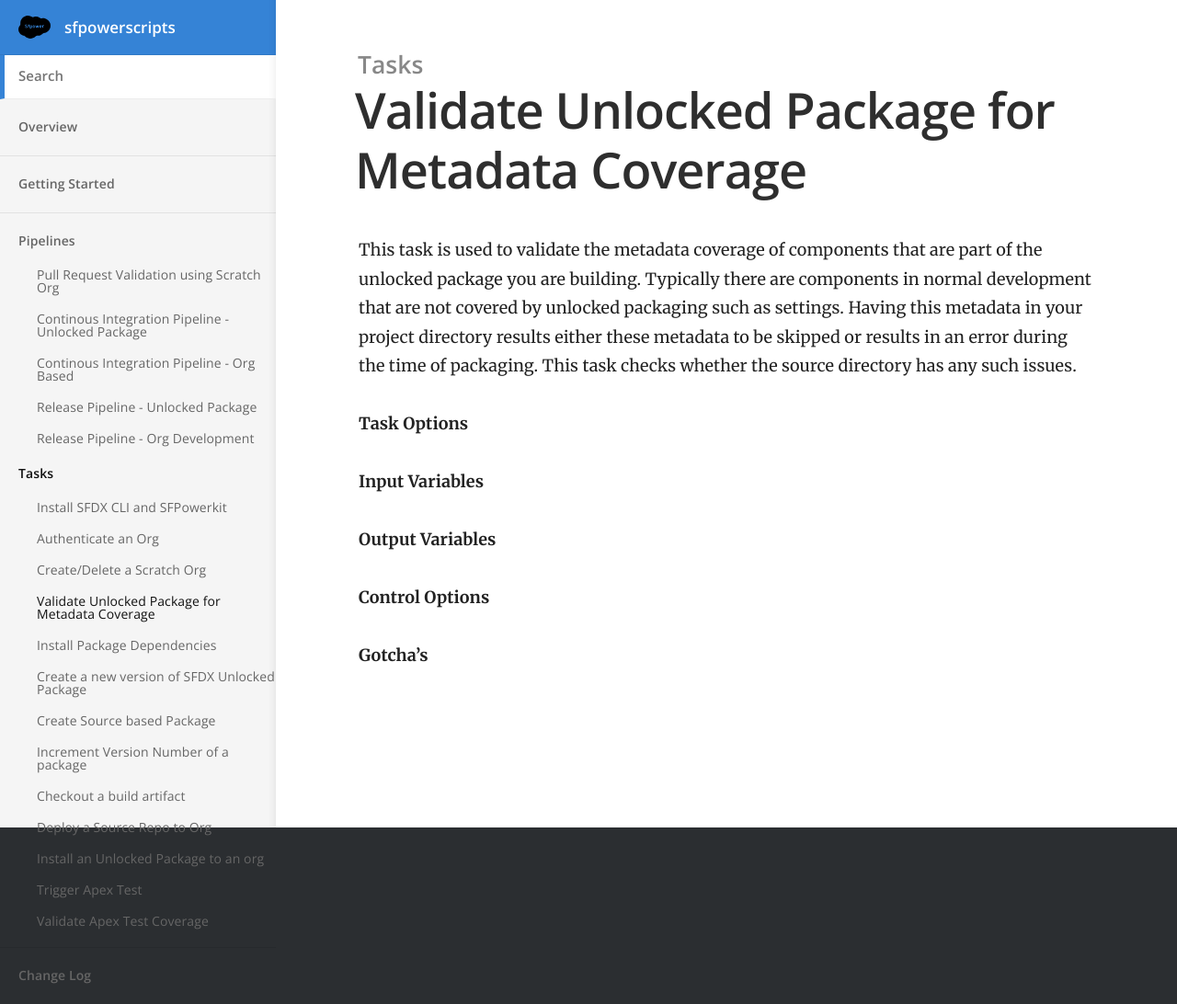
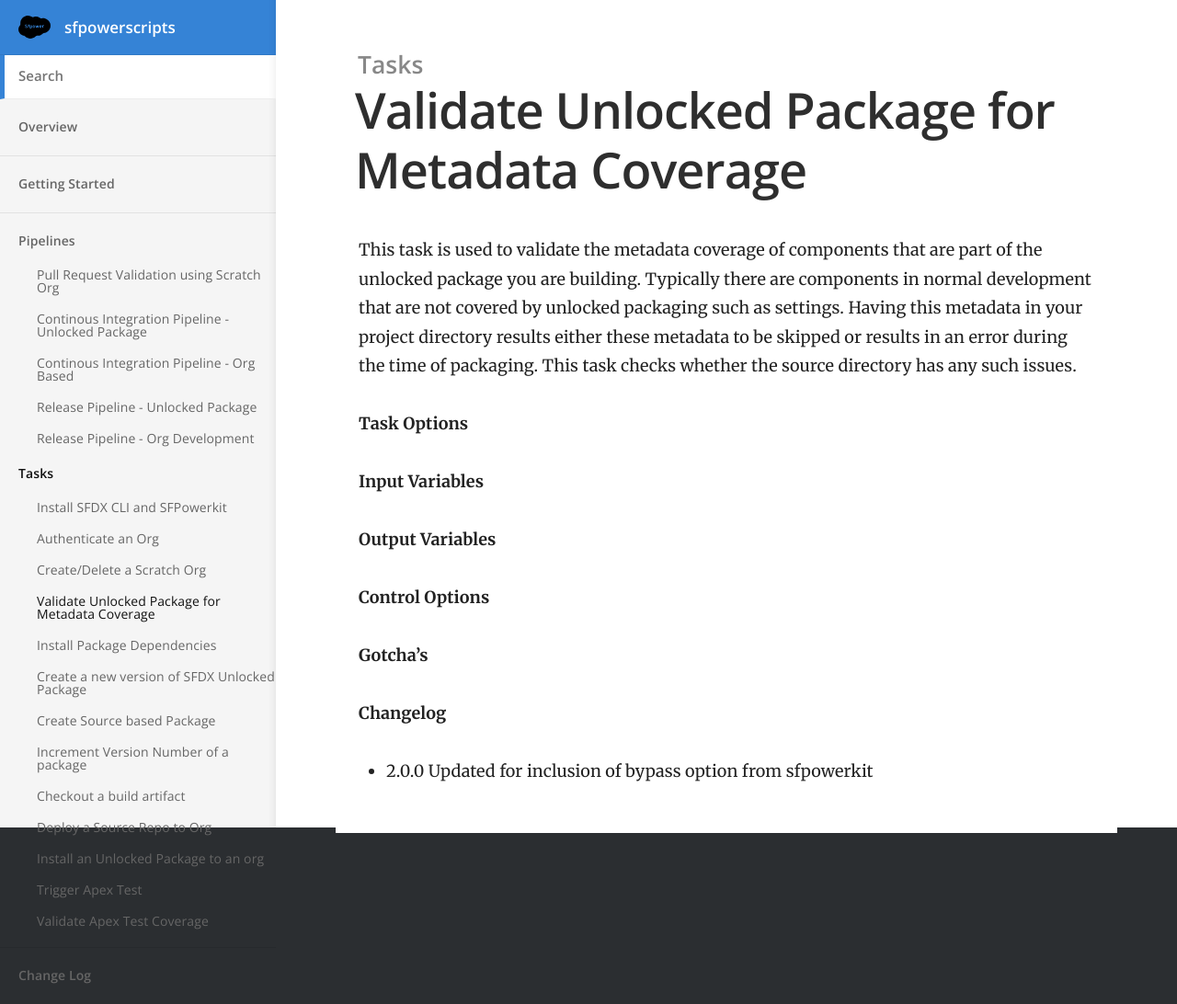
Before and after one commit to nbatterham/sfpowerscripts-doc, a Jekyll site: the page built from _docs/Tasks/Common-Utility-Tasks/Validate Unlocked Package.md, in a window 1280 px wide. Shown: the whole page at 92% size. Built offline with Jekyll 4.4.1, drawn with Linux system fonts in a browser that asks for light colours.

Commit message:
Update for Validate unlocked package

```diff
--- a/_docs/Tasks/Common-Utility-Tasks/Validate Unlocked Package.md
+++ b/_docs/Tasks/Common-Utility-Tasks/Validate Unlocked Package.md
@@ -18,3 +18,7 @@ This task is used to validate the metadata coverage of components that are part
 **Control Options**
 
 **Gotcha's**
+
+**Changelog**
+
+- 2.0.0  Updated for inclusion of bypass option from sfpowerkit
```
